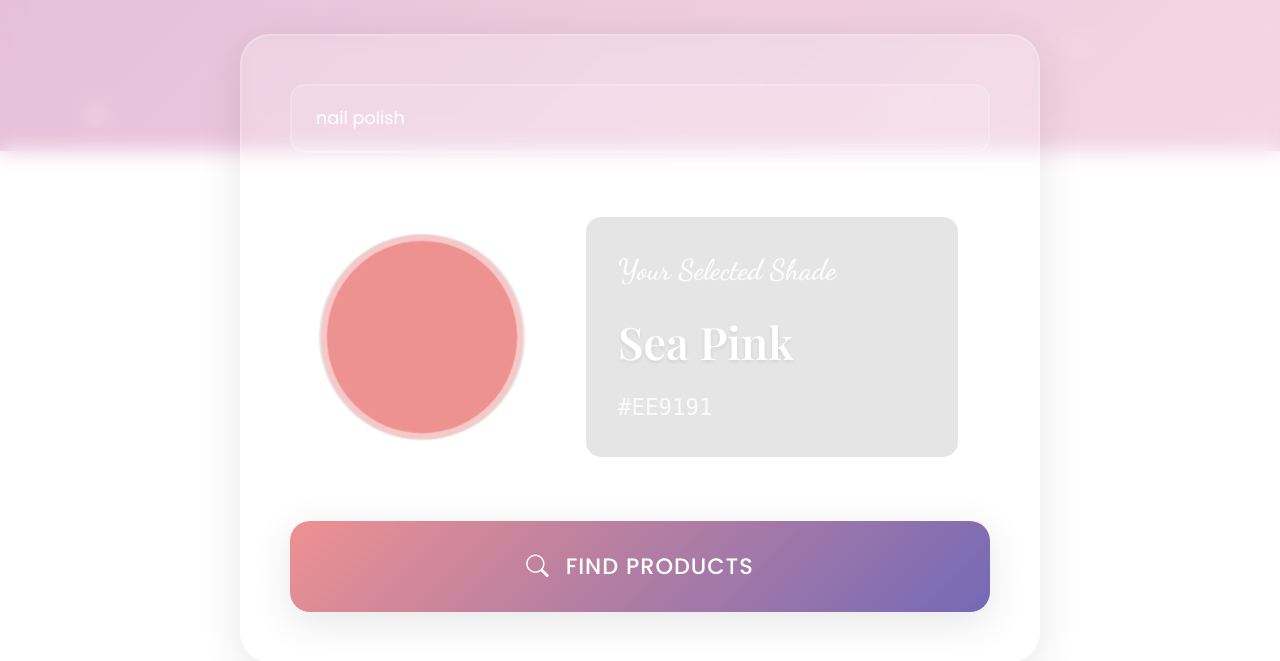
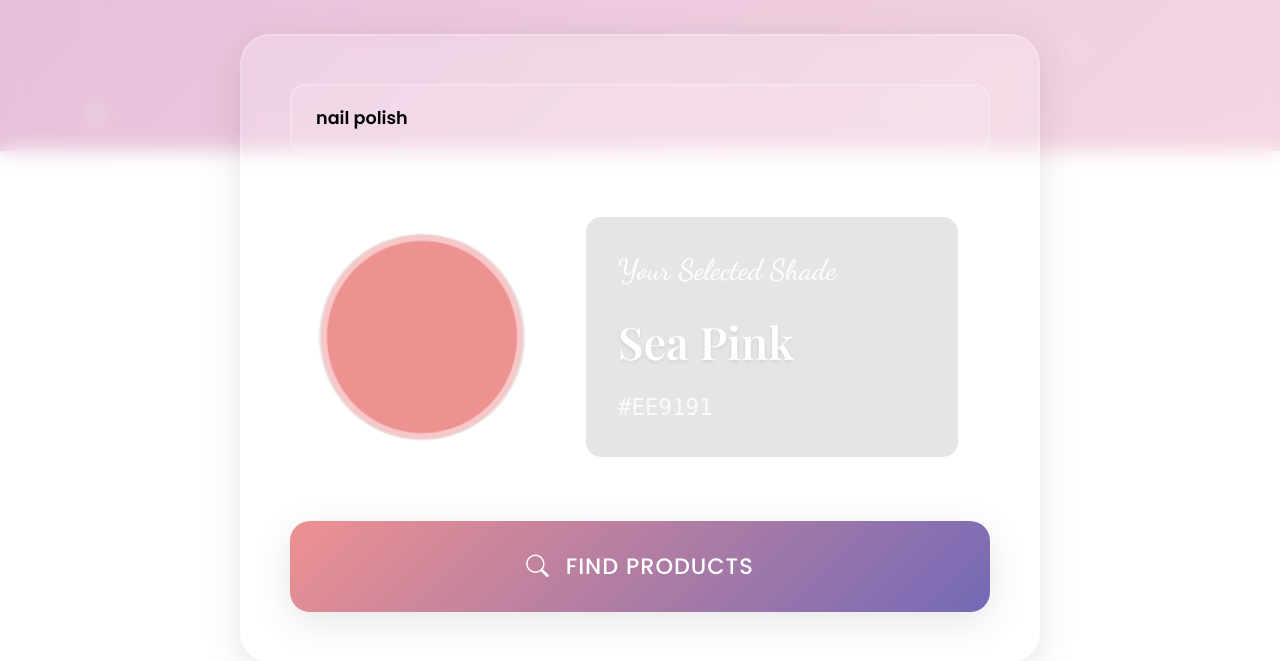
Before and after one commit to Chungus1310/chuns-nailpolish-finder, a Flask app: page / in a window 1280 px wide. Shown: the part 649-1310 px from the top of the page. Run offline with Flask 3, Linux system fonts and the light colour scheme; some libraries are stand-ins or nearby versions.

Commit message:
Update style.css

```diff
--- a/static/css/style.css
+++ b/static/css/style.css
@@ -181,9 +181,10 @@ body {
     border: 2px solid rgba(255, 255, 255, 0.2);
     border-radius: 15px;
     background: rgba(255, 255, 255, 0.1);
-    color: white;
+    color: #000;
     font-family: 'Poppins', sans-serif;
     font-size: 1.1rem;
+    font-weight: 600;
     transition: all 0.3s ease;
 }
 
```
